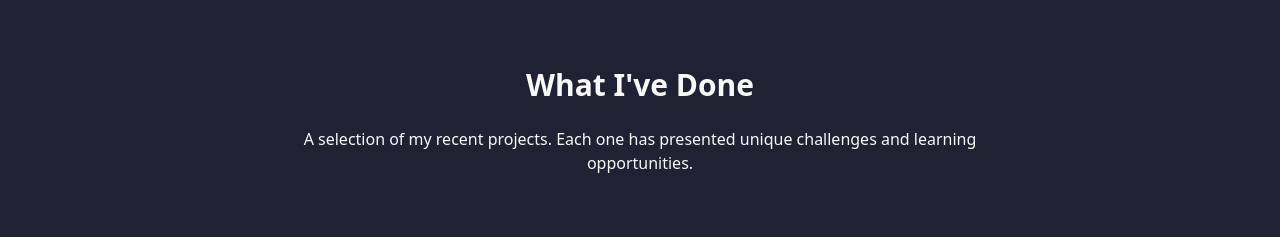
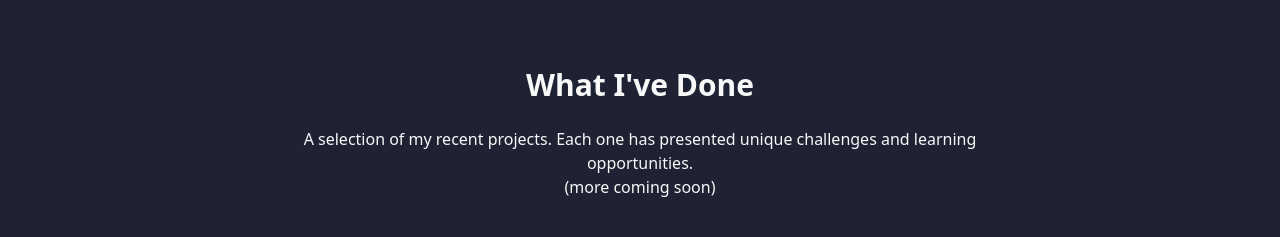
Before and after one commit to jeff203-del/jeff-mutembei-portfolio, a React (Vite) app: page / in a window 1280 px wide. Shown: the part 3280-3517 px from the top of the page. Built offline with nearby package versions, Linux system fonts and the light colour scheme.

Commit message:
Update Projects.tsx

```diff
--- a/src/sections/Projects.tsx
+++ b/src/sections/Projects.tsx
@@ -65,6 +65,8 @@ const Projects = () => {
         </h2>
         <p className="text-center text-gray-300 mb-16 max-w-3xl mx-auto">
           A selection of my recent projects. Each one has presented unique challenges and learning opportunities.
+          <br />
+  (more coming soon)
         </p>
 
         <div className="grid gap-8 md:grid-cols-2 lg:grid-cols-3">
```
